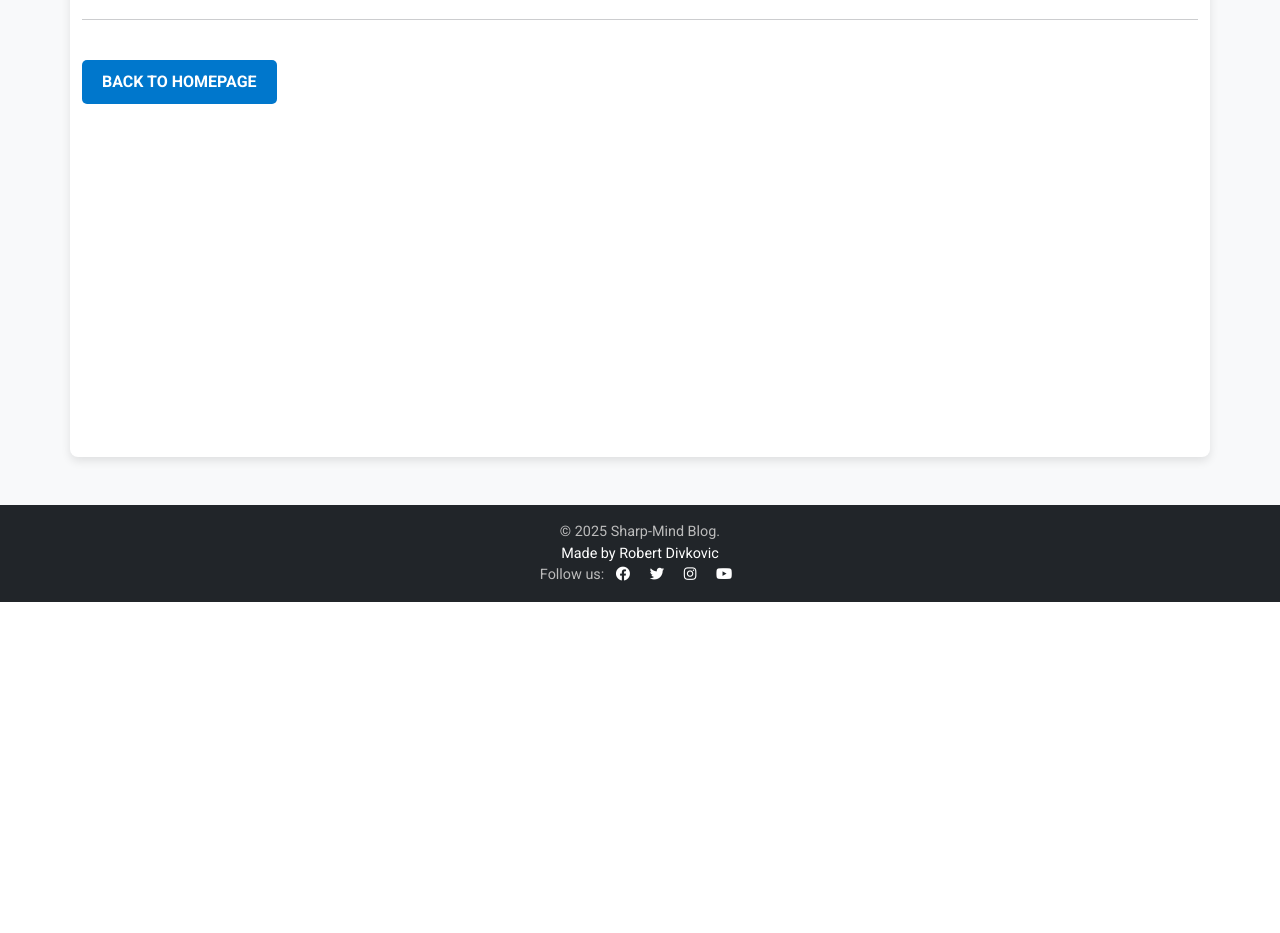
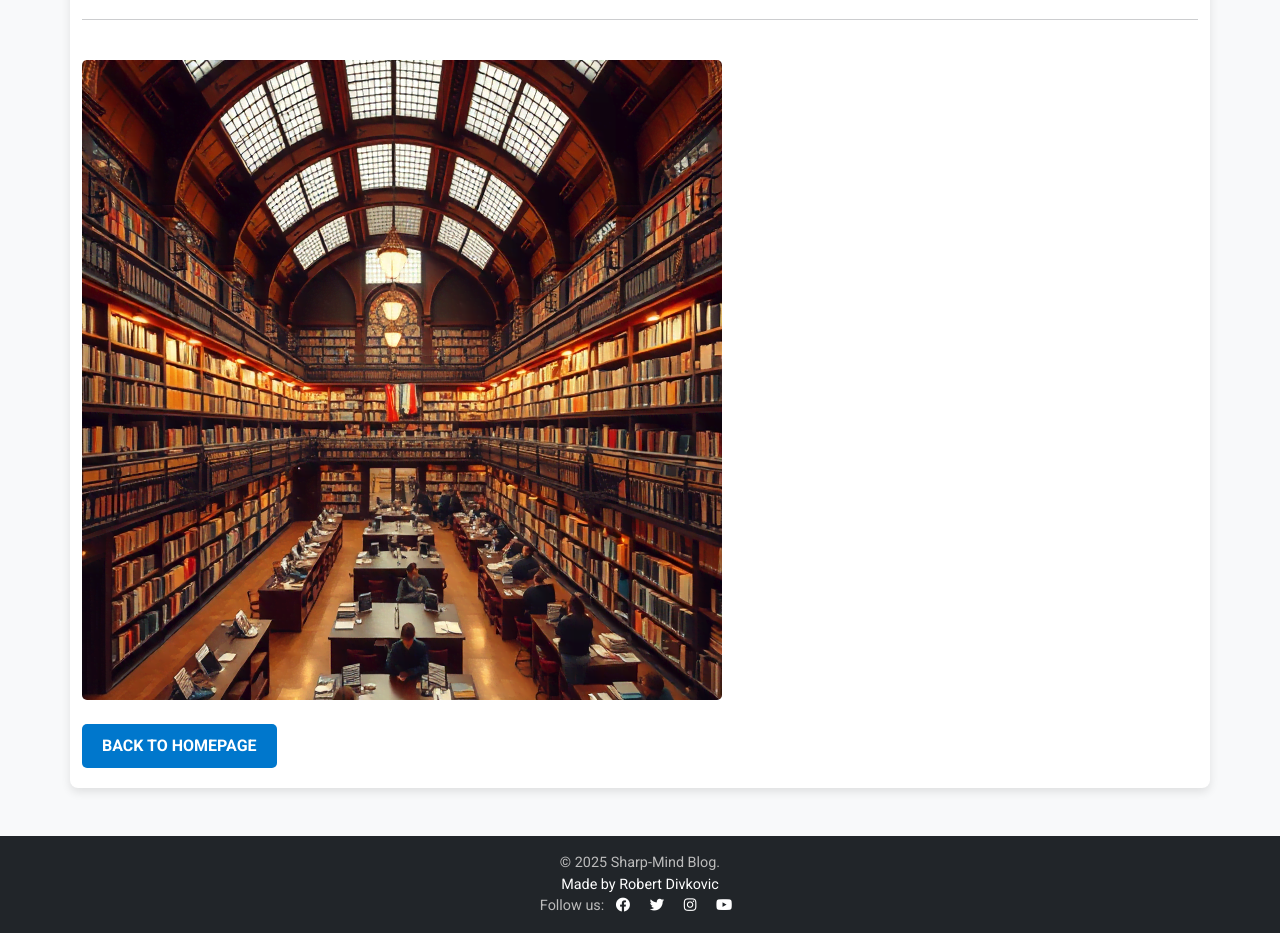
Before and after one commit to RobertDivkovic/Sharp-Mind, a Django app: template news/templates/news/post_detail.html in a window 1280 px wide. Shown: the part 198-1131 px from the top of the page. Before the commit the page ends 800 px from the top, so only its background shows below. Run offline with Django 4.2, Linux system fonts and the light colour scheme; the template is opened without the code that fills it, so the values that code supplies are empty; parts of the project's set-up code (start-up, migrations or seed data) failed here and were passed over.

Commit message:
Add static image and reference it in templates

```diff
--- a/news/templates/news/post_detail.html
+++ b/news/templates/news/post_detail.html
@@ -1,4 +1,5 @@
 {% extends "base.html" %}
+{% load static %}
 
 {% block title %}{{ post.title }} - Sharp-Mind News{% endblock %}
 
@@ -10,6 +11,7 @@
     <div>
         {{ post.content|safe }}
     </div>
+    <img src="{% static 'images/library.png' %}" alt="Example Image" class="img-fluid mt-4">
 </article>
 <a href="{% url 'home' %}" class="btn btn-primary mt-4">Back to Homepage</a>
 {% endblock %}
--- a/news/views.py
+++ b/news/views.py
@@ -1,4 +1,4 @@
-from django.shortcuts import render
+from django.shortcuts import render, get_object_or_404
 from django.views import generic
 from .models import Post
 
--- a/static/css/styles.css
+++ b/static/css/styles.css
@@ -191,3 +191,9 @@ a.post-link:hover {
 .text-center {
     text-align: center;
 }
+
+img {
+    max-width: 100%;
+    height: auto;
+    border-radius: 5px;
+}
```
Also changed, not shown: static/images/library.png (added), 3 other files. Lines whose indentation alone changed are shown as unchanged.
